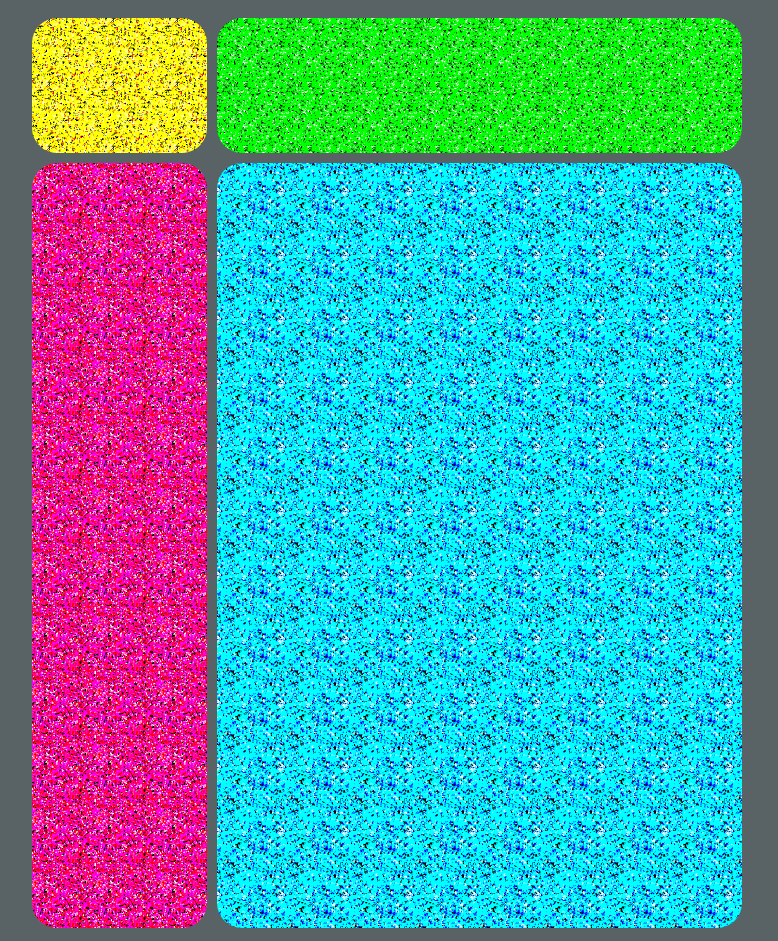
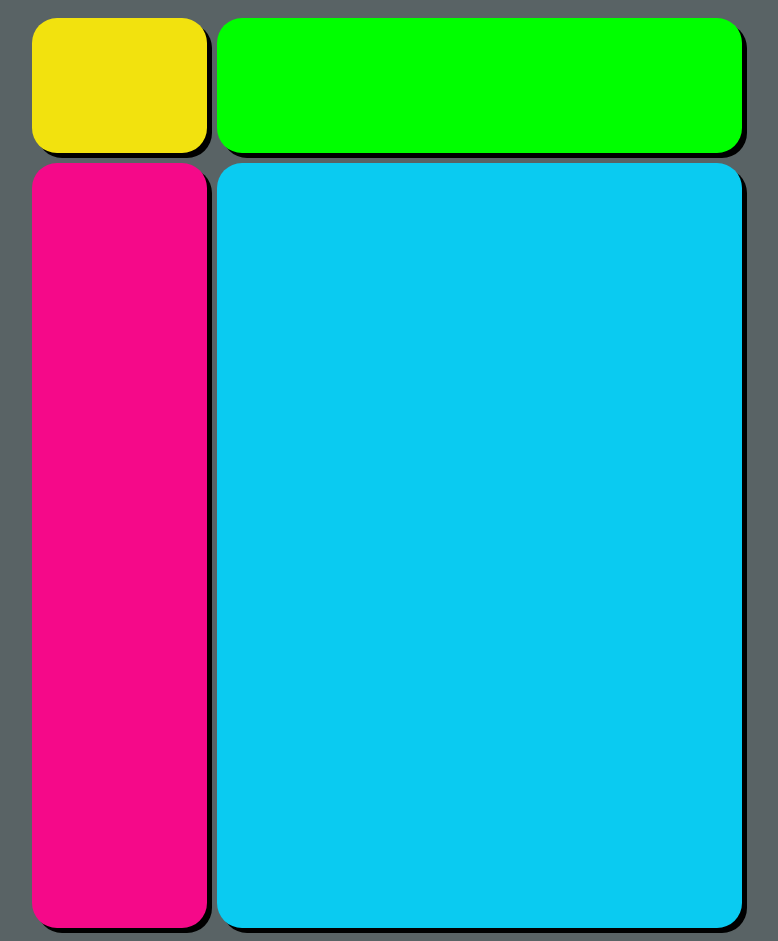
Before and after one commit to SpaceSnek/RetroWeb, a plain HTML site: page index.html in a window 1280 px wide. Shown: the whole page, without its empty margins (258-1036 px from the left). Drawn offline with Linux system fonts and the light colour scheme.

Commit message:
Removed the dumb background and added drop shadow

```diff
--- a/style.css
+++ b/style.css
@@ -15,6 +15,8 @@ body {
     /*background-color: fuchsia;*/
     border-radius: 25px;
     margin: 0 auto;
+    padding-top: 0px;
+    padding-bottom: 25px;
 }
 /*----------------------------------*/
 
@@ -32,19 +34,19 @@ body {
 .badge {
     height: 15%;
     width: 100%;
-    background-image: url('assets/badge_bg.png');
     background-color: #f2e20e;
     border-radius: 25px;
     margin-top: 10px;
+    box-shadow: 5px 5px;
 }
 
 .nav-content {
     height: 85%;
     width: 100%;
-    background-image: url('assets/nav_bg.png');
     background-color: #f50989;
     border-radius: 25px;
     margin-top: 10px;
+    box-shadow: 5px 5px;
 }
 /*----------------------------------*/
 
@@ -62,20 +64,20 @@ body {
 .header {
     height: 15%;
     width: 100%;
-    background-image: url('assets/header_bg.png');
     background-color: #00ff00;
     border-radius: 25px;
     margin-top: 10px;
     margin-left: 10px;
+    box-shadow: 5px 5px;
 }
 
 .content {
     height: 85%;
     width: 100%;
-    background-image: url('assets/content_bg.png');
     background-color: #0acbf1;
     border-radius: 25px;
     margin-top: 10px;
     margin-left: 10px;
+    box-shadow: 5px 5px;
 }
 /*----------------------------------*/
```
